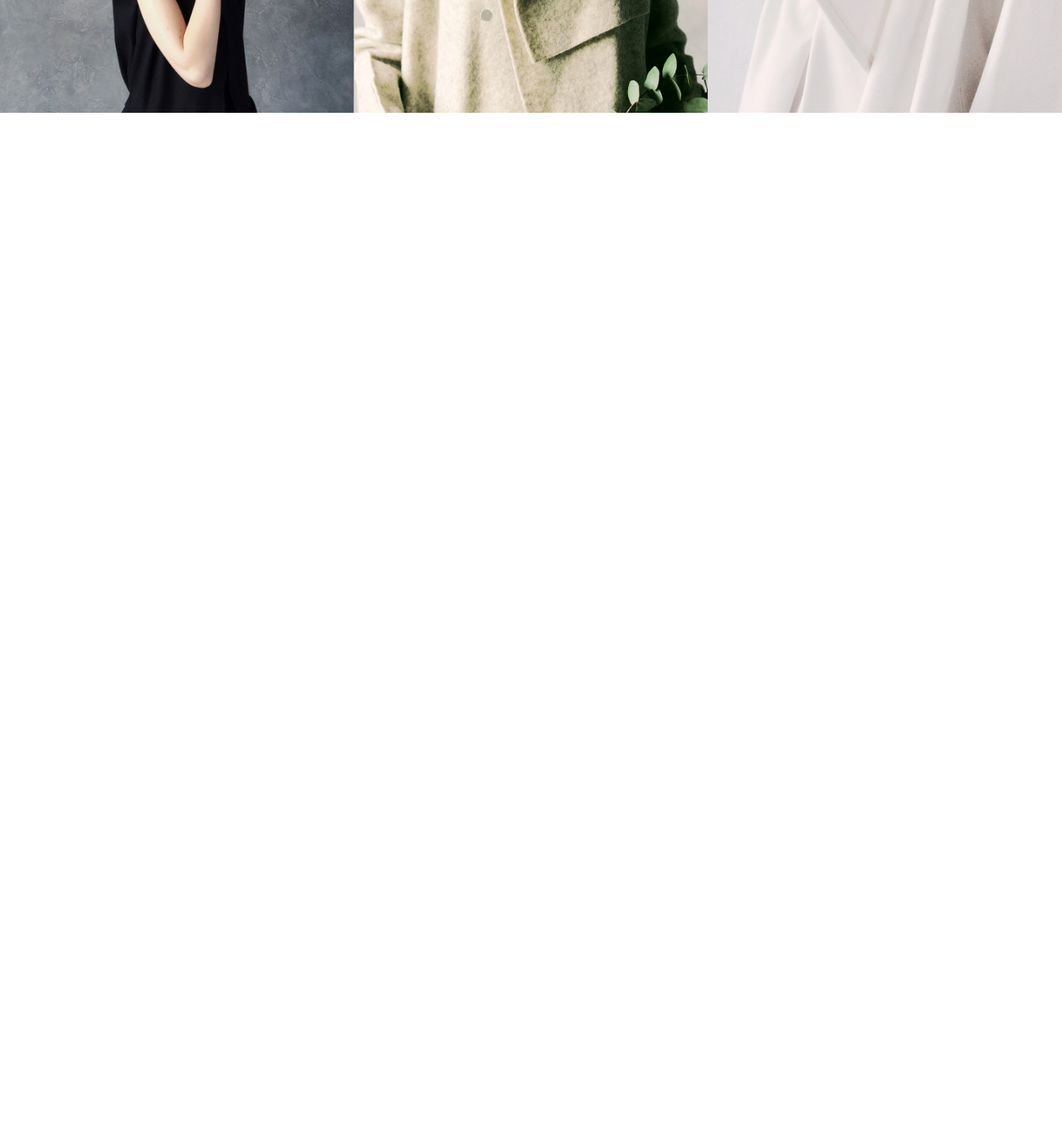
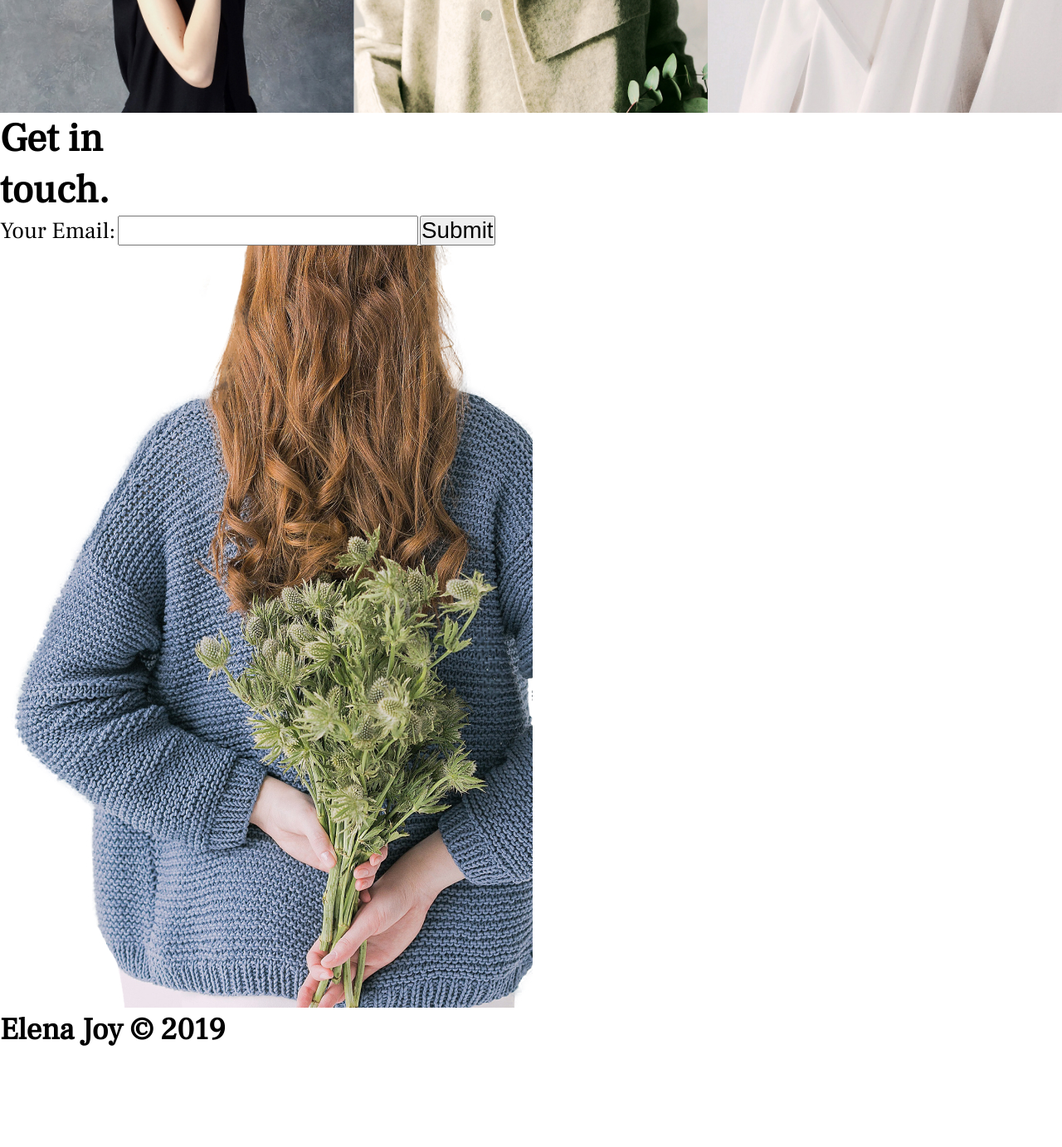
Before and after one commit to JinaZhu/Photography-website, a plain HTML site: page index.html in a window 1280 px wide. Shown: the part 2830-4213 px from the top of the page at 83% size. Before the commit the page ends 2966 px from the top, so only its background shows below. Drawn offline with Linux system fonts and the light colour scheme.

Commit message:
add section for contact

```diff
--- a/index.html
+++ b/index.html
@@ -99,6 +99,40 @@
         <img class="gallery3" src="/img/gallery-3.jpg" alt="lady in tshirt" />
         <img class="gallery4" src="/img/gallery-4.jpg" alt="lady in jacket" />
       </div>
+      <section class="contact">
+        <div class="form-wrapper">
+          <h2>
+            Get in <br />
+            <span>touch.</span>
+          </h2>
+          <form>
+            <label for="email">Your Email:</label>
+            <input type="email" id="email" required />
+            <button type="submit">Submit</button>
+          </form>
+        </div>
+        <img src="/img/contact-image.jpg" alt="elena-joy" />
+      </section>
     </main>
+    <footer>
+      <h4>Elena Joy &copy; 2019</h4>
+      <ul>
+        <li>
+          <a href="#"
+            ><img src="/img/youtube-symbol 1.svg" alt="youtube-social-media"
+          /></a>
+        </li>
+        <li>
+          <a href="#"
+            ><img src="/img/twitter 1.svg" alt="twitter-social-media"
+          /></a>
+        </li>
+        <li>
+          <a href="#"
+            ><img src="/img/instagram 1.svg" alt="instagram-social-media"
+          /></a>
+        </li>
+      </ul>
+    </footer>
   </body>
 </html>
```
